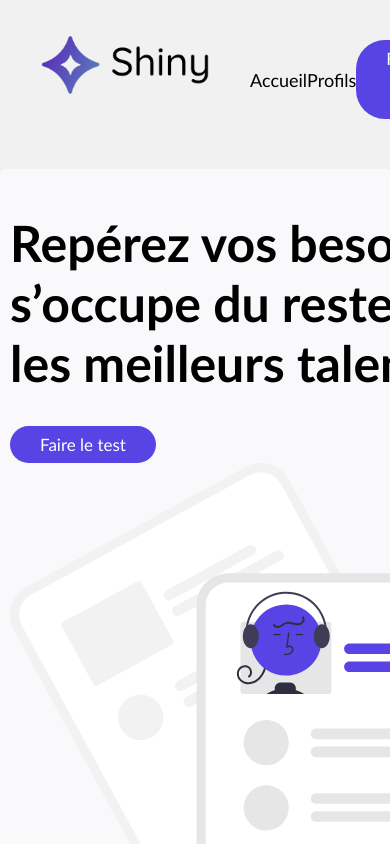
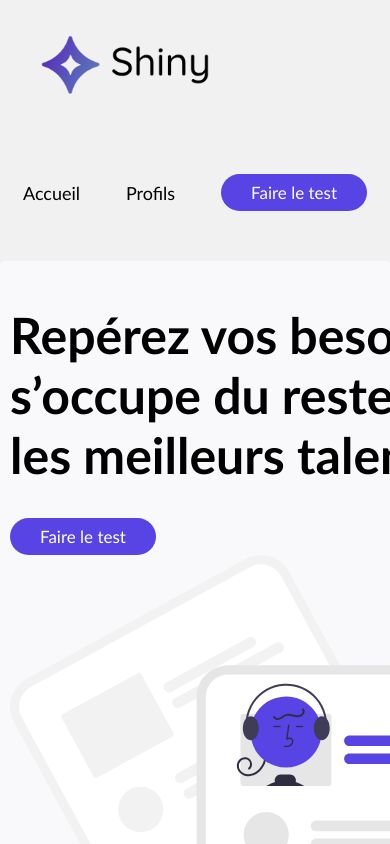
Before and after one commit to JyjyStudio/sandbox, a React (Create React App) app in the folder shiny-agency/front/: page / in a window 390 px wide. Shown: the top 844 px of the page. Built offline with nearby package versions, Linux system fonts and the light colour scheme.

Commit message:
responsive component

```diff
--- a/shiny-agency/front/src/components/Card.jsx
+++ b/shiny-agency/front/src/components/Card.jsx
@@ -3,7 +3,7 @@ import PropTypes from 'prop-types'
 import styled from 'styled-components'
 import colors from '../utils/colors'
 
-const Card = ({ name, jobTitle, picture }) => {
+export default function Card({ name, jobTitle, picture }) {
 	return (
 		<CardContainer>
 			<JobTitle>{jobTitle}</JobTitle>
@@ -28,7 +28,6 @@ const CardContainer = styled.div`
 	flex-direction: column;
 	justify-content: space-between;
 	align-items: center;
-	width: 200px;
 	height: 200px;
 	border-radius: 30px;
 	padding: 25px;
@@ -51,5 +50,3 @@ const CardImg = styled.img`
 	width: 120px;
 	border-radius: 50%;
 `
-
-export default Card
--- a/shiny-agency/front/src/components/Header.jsx
+++ b/shiny-agency/front/src/components/Header.jsx
@@ -30,6 +30,9 @@ const HeaderContainer = styled.header`
 	align-item: center;
 	justify-content: space-between;
 	font-size: calc(10px + 2vmin);
+	@media screen and (max-width: 700px){
+		flex-direction column;
+	}
 `
 
 export default Header
```
